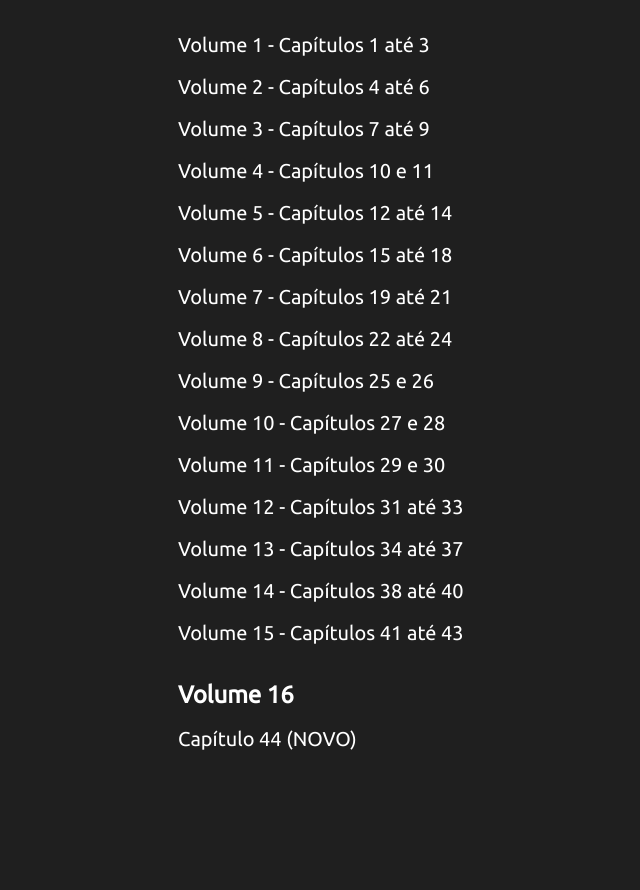
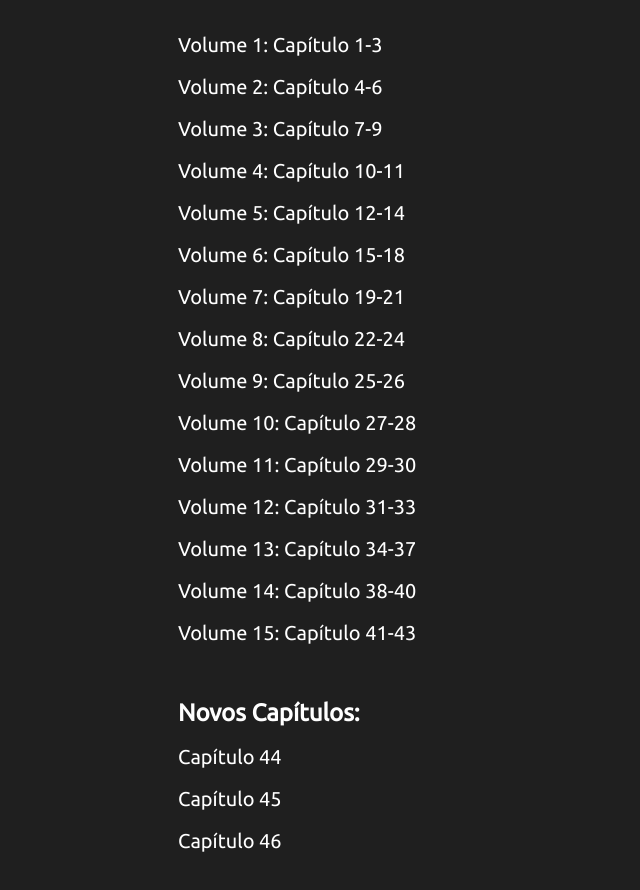
Before and after one commit to lendomanga/site-manga, a plain HTML site: page mangas/youjo-senki.html in a window 1280 px wide. Shown: the part 1104-1994 px from the top of the page, without its empty margins (112-752 px from the left). Before the commit the page ends 1918 px from the top, so only its background shows below. Drawn offline with nearby package versions, Linux system fonts and the light colour scheme.

Commit message:
youjo senki atualizado

```diff
--- a/mangas/youjo-senki.html
+++ b/mangas/youjo-senki.html
@@ -56,27 +56,32 @@
             <h2>Links para download:</h2>
             <br><br>
             <ul>
-                <li><a href="https://stfly.me/rs0eKoo" target="_blank">Volume 1 - Capítulos 1 até 3</a></li><br>
-                <li><a href="https://stfly.me/zGJNjtGvo" target="_blank">Volume 2 - Capítulos 4 até 6</a></li><br>
-                <li><a href="https://stfly.me/NRB4hS" target="_blank">Volume 3 - Capítulos 7 até 9</a></li><br>
-                <li><a href="https://stfly.me/L4XvEGvX8" target="_blank">Volume 4 - Capítulos 10 e 11</a></li><br>
-                <li><a href="https://stfly.me/EqBEmxZ" target="_blank">Volume 5 - Capítulos 12 até 14</a></li><br>
-                <li><a href="https://stfly.me/BF8GTo" target="_blank">Volume 6 - Capítulos 15 até 18</a></li><br>
-                <li><a href="https://stfly.me/GltMQ" target="_blank">Volume 7 - Capítulos 19 até 21</a></li><br>
-                <li><a href="https://stfly.me/ecQPfQM" target="_blank">Volume 8 - Capítulos 22 até 24</a></li><br>
-                <li><a href="https://stfly.me/yWjkC" target="_blank">Volume 9 - Capítulos 25 e 26</a></li><br>
-                <li><a href="https://stfly.me/LWiL" target="_blank">Volume 10 - Capítulos 27 e 28</a></li><br>
-                <li><a href="https://stfly.me/kuWEo398" target="_blank">Volume 11 - Capítulos 29 e 30</a></li><br>
-                <li><a href="https://stfly.me/yWBhiV" target="_blank">Volume 12 - Capítulos 31 até 33</a></li><br>
-                <li><a href="https://stfly.me/OduVa7T" target="_blank">Volume 13 - Capítulos 34 até 37</a></li><br>
-                <li><a href="https://stfly.me/H7eCM" target="_blank">Volume 14 - Capítulos 38 até 40</a></li><br>
-                <li><a href="https://stfly.me/v6Cox1o" target="_blank">Volume 15 - Capítulos 41 até 43</a></li><br>
+                <li><a href="https://www.mediafire.com/file/ushbqksqrzlu8ca/Volume_01.rar/file" target="_blank">Volume 1: Capítulo 1-3</a></li><br>
+                <li><a href="https://www.mediafire.com/file/rk2svj19ikx86z8/Volume_02.rar/file" target="_blank">Volume 2: Capítulo 4-6</a></li><br>
+                <li><a href="https://www.mediafire.com/file/8mmvwb5ym4itfqu/Volume_03.rar/file" target="_blank">Volume 3: Capítulo 7-9</a></li><br>
+                <li><a href="https://www.mediafire.com/file/l6q7zrexmyd4wna/Volume_04.rar/file" target="_blank">Volume 4: Capítulo 10-11</a></li><br>
+                <li><a href="https://www.mediafire.com/file/4ru75v0a1n0jl51/Volume_05.rar/file" target="_blank">Volume 5: Capítulo 12-14</a></li><br>
+                <li><a href="https://www.mediafire.com/file/t5lm4a5hmd2n6p4/Volume_06.rar/file" target="_blank">Volume 6: Capítulo 15-18</a></li><br>
+                <li><a href="https://www.mediafire.com/file/9ijpuw7rolnj1ck/Volume_07.rar/file" target="_blank">Volume 7: Capítulo 19-21</a></li><br>
+                <li><a href="https://www.mediafire.com/file/7w45cuuk5la34wi/Volume_08.rar/file" target="_blank">Volume 8: Capítulo 22-24</a></li><br>
+                <li><a href="https://www.mediafire.com/file/oovau72plzcxsgf/Volume_09.rar/file" target="_blank">Volume 9: Capítulo 25-26</a></li><br>
+                <li><a href="https://www.mediafire.com/file/dfy154egdia113f/Volume_10.rar/file" target="_blank">Volume 10: Capítulo 27-28</a></li><br>
+                <li><a href="https://www.mediafire.com/file/jgvouf46i4vwhoq/Volume_11.rar/file" target="_blank">Volume 11: Capítulo 29-30</a></li><br>
+                <li><a href="https://www.mediafire.com/file/gfa8849uonq2c22/Volume_12.rar/file" target="_blank">Volume 12: Capítulo 31-33</a></li><br>
+                <li><a href="https://www.mediafire.com/file/pubdhwc941qf70m/Volume_13.rar/file" target="_blank">Volume 13: Capítulo 34-37</a></li><br>
+                <li><a href="https://www.mediafire.com/file/50d5gajr334r356/Volume_14.rar/file" target="_blank">Volume 14: Capítulo 38-40</a></li><br>
+                <li><a href="https://www.mediafire.com/file/iv9pldpsp4shlzc/Volume_15.rar/file" target="_blank">Volume 15: Capítulo 41-43</a></li><br>
             </ul>
+            <br><br>
+            <h2>Novos Capítulos:</h2>
             <br>
             <ul>
-                <h2>Volume 16</h2>
+                <li><a href="https://www.mediafire.com/file/dapicc24gs3kkez/cap-44.rar/file" target="_blank">Capítulo 44</a></li>
                 <br>
-                <li><a href="https://stfly.me/B7Ovb" target="_blank">Capítulo 44 (NOVO)</a></li><br>
+                <li><a href="https://www.mediafire.com/file/5zfmjkdzzizja2b/cap-45.rar/file" target="_blank">Capítulo 45</a></li>
+                <br>
+                <li><a href="https://www.mediafire.com/file/8nzm80sp4hptwng/cap-46.rar/file" target="_blank">Capítulo 46</a></li>
+                <br>
             </ul>
         </div>
     </main>
```
